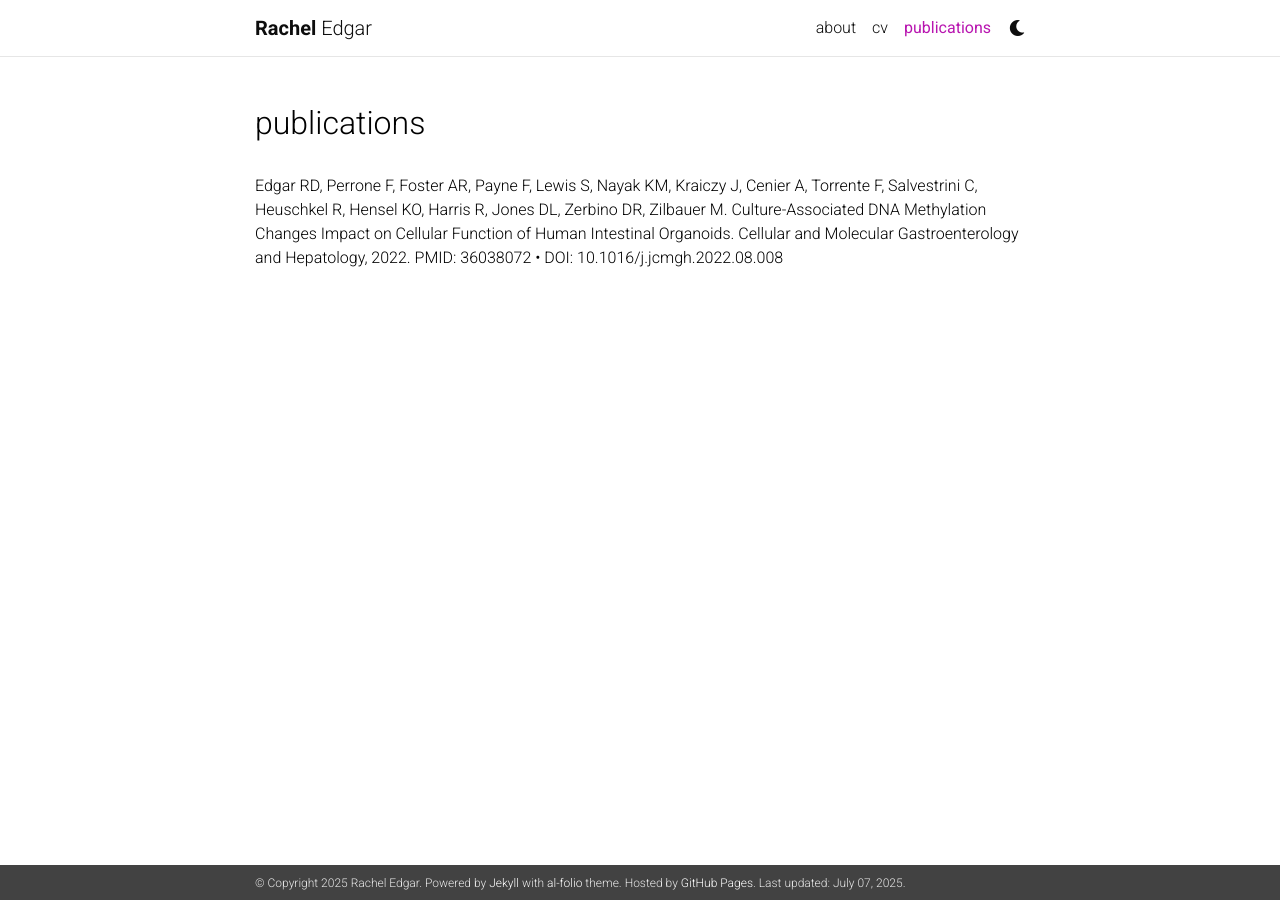
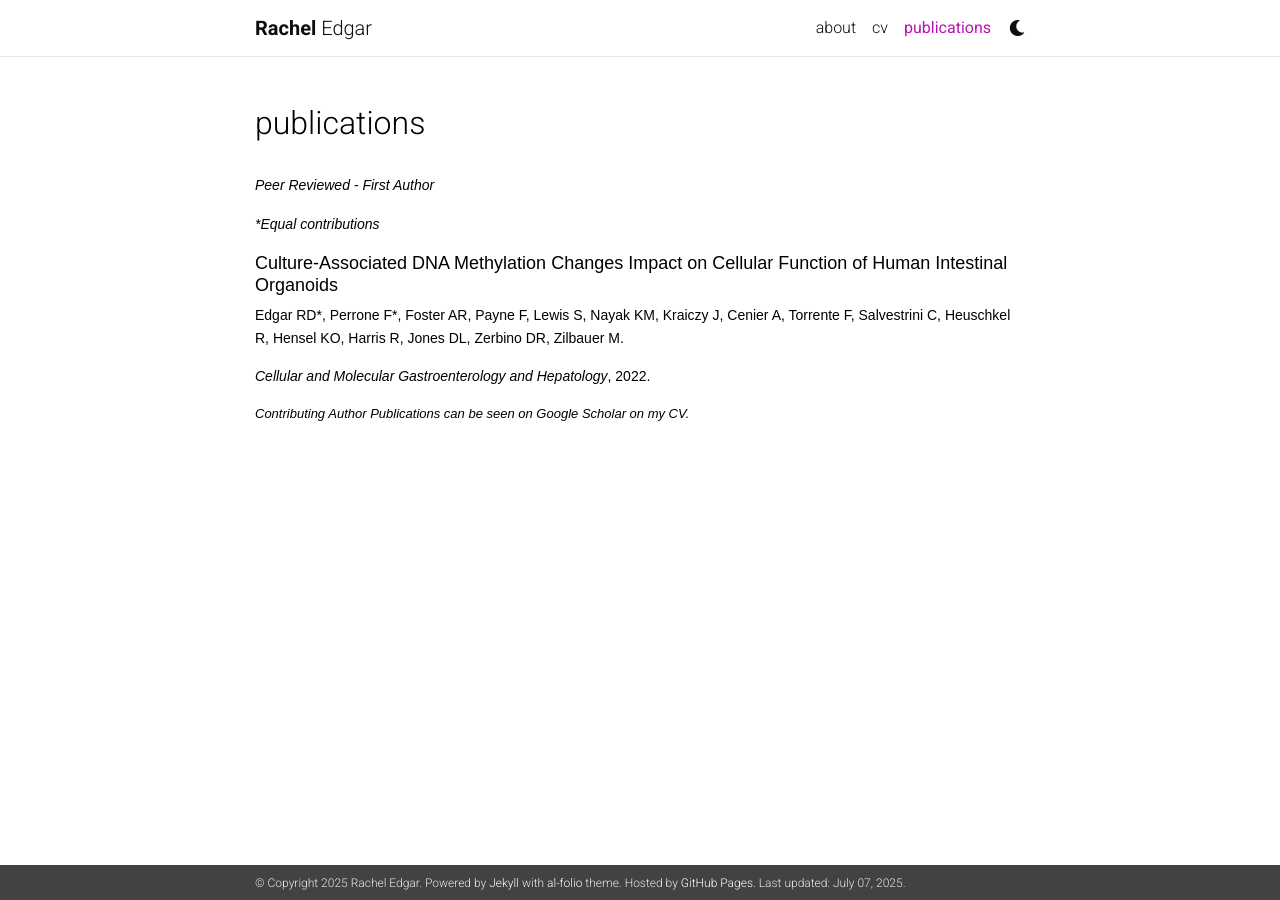
Before and after one commit to redgar598/racheledgar, a Jekyll site: the page built from _pages/publications.md, in a window 1280 px wide. Built offline with Jekyll 4.4.1, drawn with Linux system fonts in a browser that asks for light colours; comment, search, counter and statistics services are not loaded; a style sheet for code colours, icons or effects is not loaded.

Commit message:
Update publications.md

```diff
--- a/_pages/publications.md
+++ b/_pages/publications.md
@@ -6,7 +6,31 @@ nav: true
 nav_order: 4
 ---
 
-Edgar RD, Perrone F, Foster AR, Payne F, Lewis S, Nayak KM, Kraiczy J, Cenier A, Torrente F, Salvestrini C, Heuschkel R, Hensel KO, Harris R, Jones DL, Zerbino DR, Zilbauer M.
-Culture-Associated DNA Methylation Changes Impact on Cellular Function of Human Intestinal Organoids.
-Cellular and Molecular Gastroenterology and Hepatology, 2022.
-PMID: 36038072 • DOI: 10.1016/j.jcmgh.2022.08.008
+<div class="publication" style="margin-bottom: 2rem; line-height: 1.6; font-family: Arial, sans-serif;">
+
+  <!-- First-author note -->
+  <p style="font-size: 14px; color: #555;"><em>Peer Reviewed - First Author</em></p>
+
+  <!-- Equal contributions -->
+  <p style="font-size: 14px; color: #555;"><em>*Equal contributions</em></p>
+
+  <!-- Title -->
+  <h3 style="font-size: 18px; margin-top: 1em;">
+    <a href="https://www.cmghjournal.org/article/S2352-345X(22)00186-2/fulltext" target="_blank" rel="noopener noreferrer" style="text-decoration: none; color: #0056b3;">
+      <strong>Culture-Associated DNA Methylation Changes Impact on Cellular Function of Human Intestinal Organoids</strong>
+    </a>
+  </h3>
+
+  <!-- Author list -->
+  <p style="font-size: 14px;">
+    <strong>Edgar RD*</strong>, Perrone F*, Foster AR, Payne F, Lewis S, Nayak KM, Kraiczy J, Cenier A, Torrente F,
+    Salvestrini C, Heuschkel R, Hensel KO, Harris R, Jones DL, Zerbino DR, Zilbauer M.
+  </p>
+
+  <!-- Journal and year -->
+  <p style="font-size: 14px;"><em>Cellular and Molecular Gastroenterology and Hepatology</em>, 2022.</p>
+
+  <!-- Additional note -->
+  <p style="font-size: 13px; color: #777;"><em>Contributing Author Publications can be seen on Google Scholar on my CV.</em></p>
+
+</div>
```
